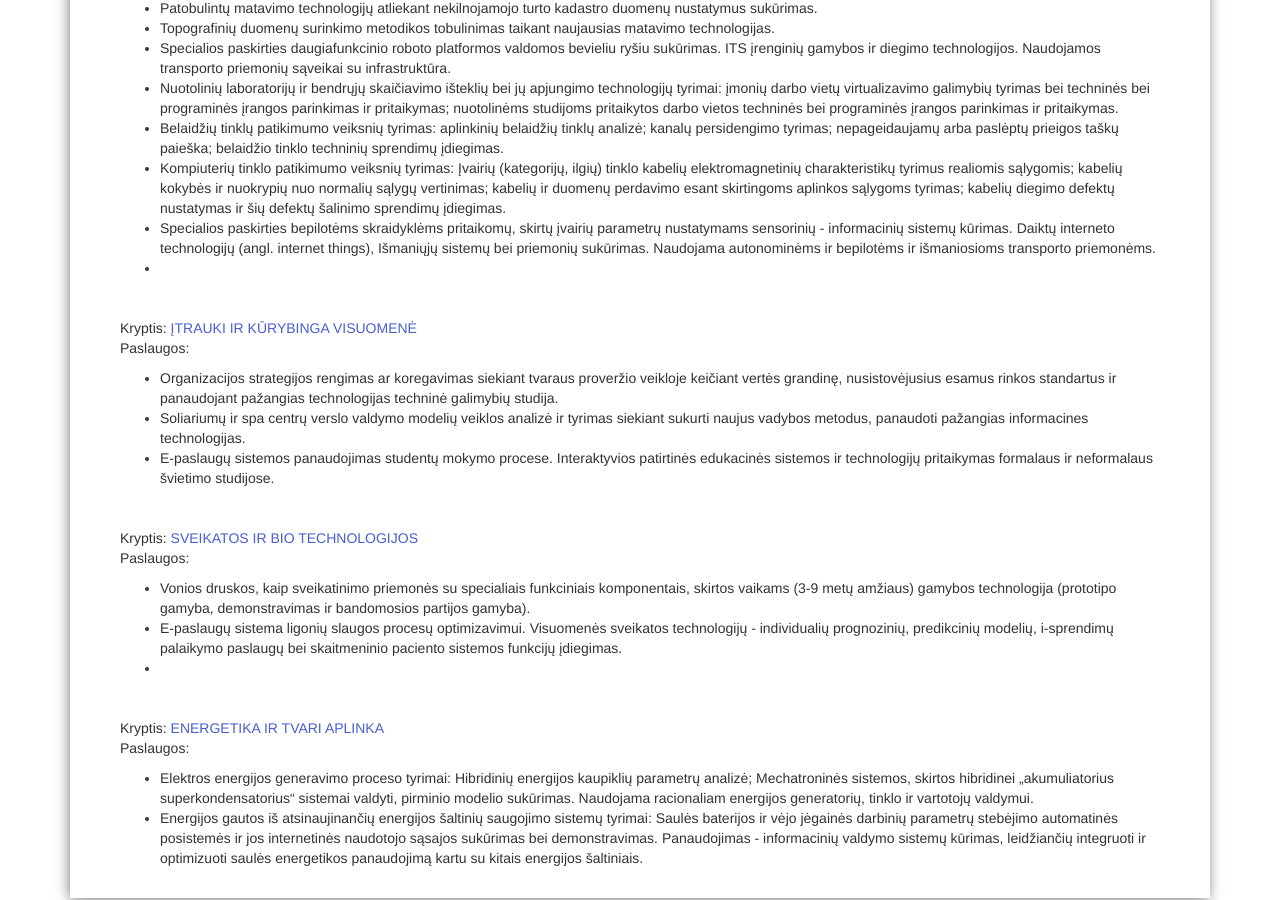
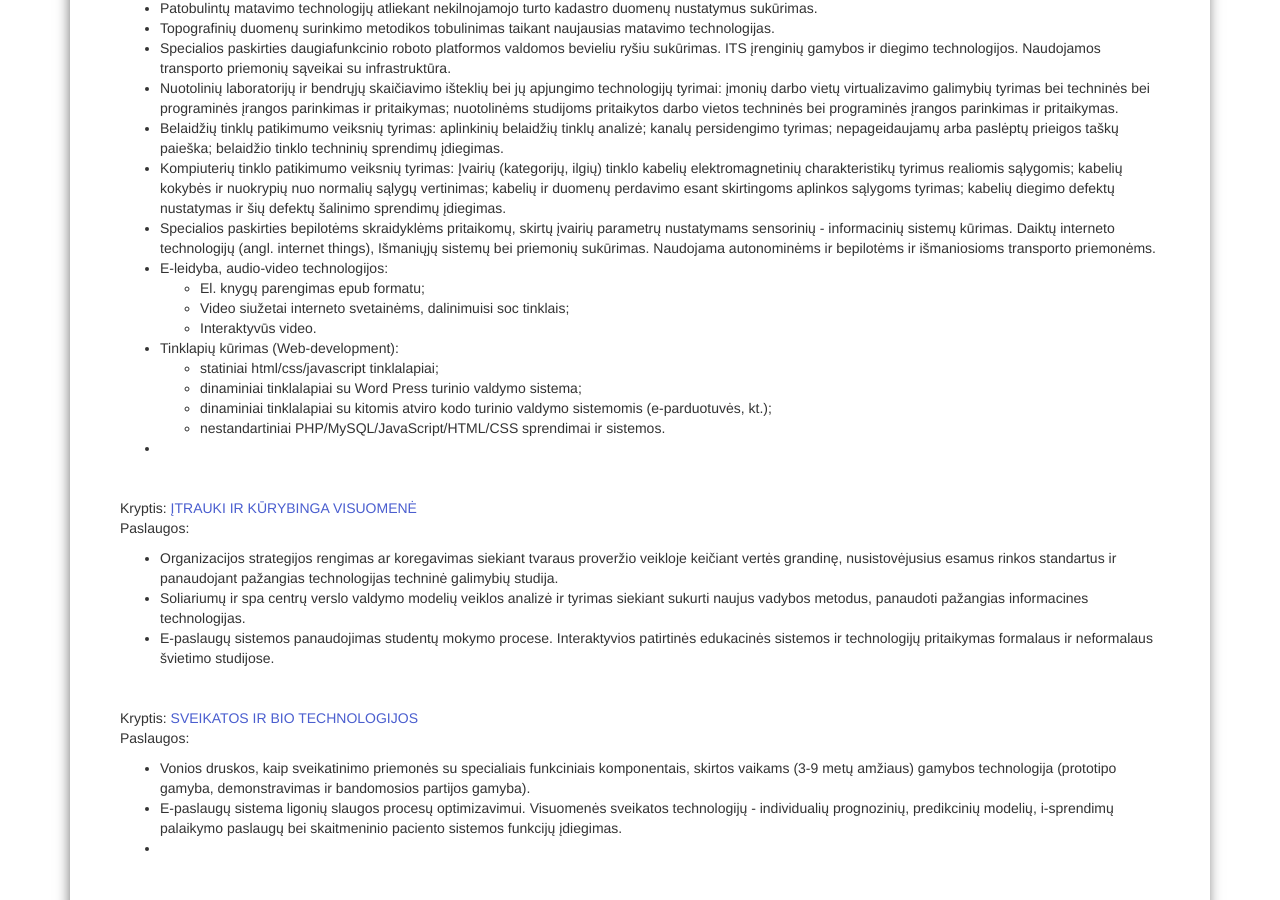
Before and after one commit to pmpc/inocekiai, a Jekyll site: the page built from kauno-kolegija.md, in a window 1280 px wide and 900 px high, scrolled down 1165 px. Built offline with Jekyll 4.4.1, drawn with Linux system fonts in a browser that asks for light colours.

Commit message:
Update kauno-kolegija.md

```diff
--- a/kauno-kolegija.md
+++ b/kauno-kolegija.md
@@ -52,7 +52,18 @@ Paslaugos:
 - Belaidžių tinklų patikimumo veiksnių tyrimas: aplinkinių belaidžių tinklų analizė; kanalų persidengimo tyrimas; nepageidaujamų arba paslėptų prieigos taškų paieška; belaidžio tinklo techninių sprendimų įdiegimas.
 - Kompiuterių tinklo patikimumo veiksnių tyrimas: Įvairių (kategorijų, ilgių) tinklo kabelių elektromagnetinių charakteristikų tyrimus realiomis sąlygomis; kabelių kokybės ir nuokrypių nuo normalių sąlygų vertinimas; kabelių ir duomenų perdavimo esant skirtingoms aplinkos sąlygoms tyrimas; kabelių diegimo defektų nustatymas ir šių defektų šalinimo sprendimų įdiegimas.
 - Specialios paskirties bepilotėms skraidyklėms pritaikomų, skirtų įvairių parametrų nustatymams  sensorinių - informacinių sistemų kūrimas. Daiktų interneto technologijų (angl. internet things), Išmaniųjų sistemų bei priemonių sukūrimas. Naudojama autonominėms ir bepilotėms ir išmaniosioms transporto  priemonėms.
+- E-leidyba, audio-video technologijos:
+  * El. knygų parengimas epub formatu;
+  * Video siužetai interneto svetainėms, dalinimuisi soc tinklais;
+  * Interaktyvūs video.
+- Tinklapių kūrimas (Web-development):
+  * statiniai html/css/javascript tinklalapiai;
+  * dinaminiai tinklalapiai su Word Press turinio valdymo sistema;
+  * dinaminiai tinklalapiai su kitomis atviro kodo turinio valdymo sistemomis (e-parduotuvės, kt.);
+  * nestandartiniai PHP/MySQL/JavaScript/HTML/CSS sprendimai ir sistemos.
 -
+
+
 
 <br>
 <div style="display:inline">Kryptis:</div>
```
